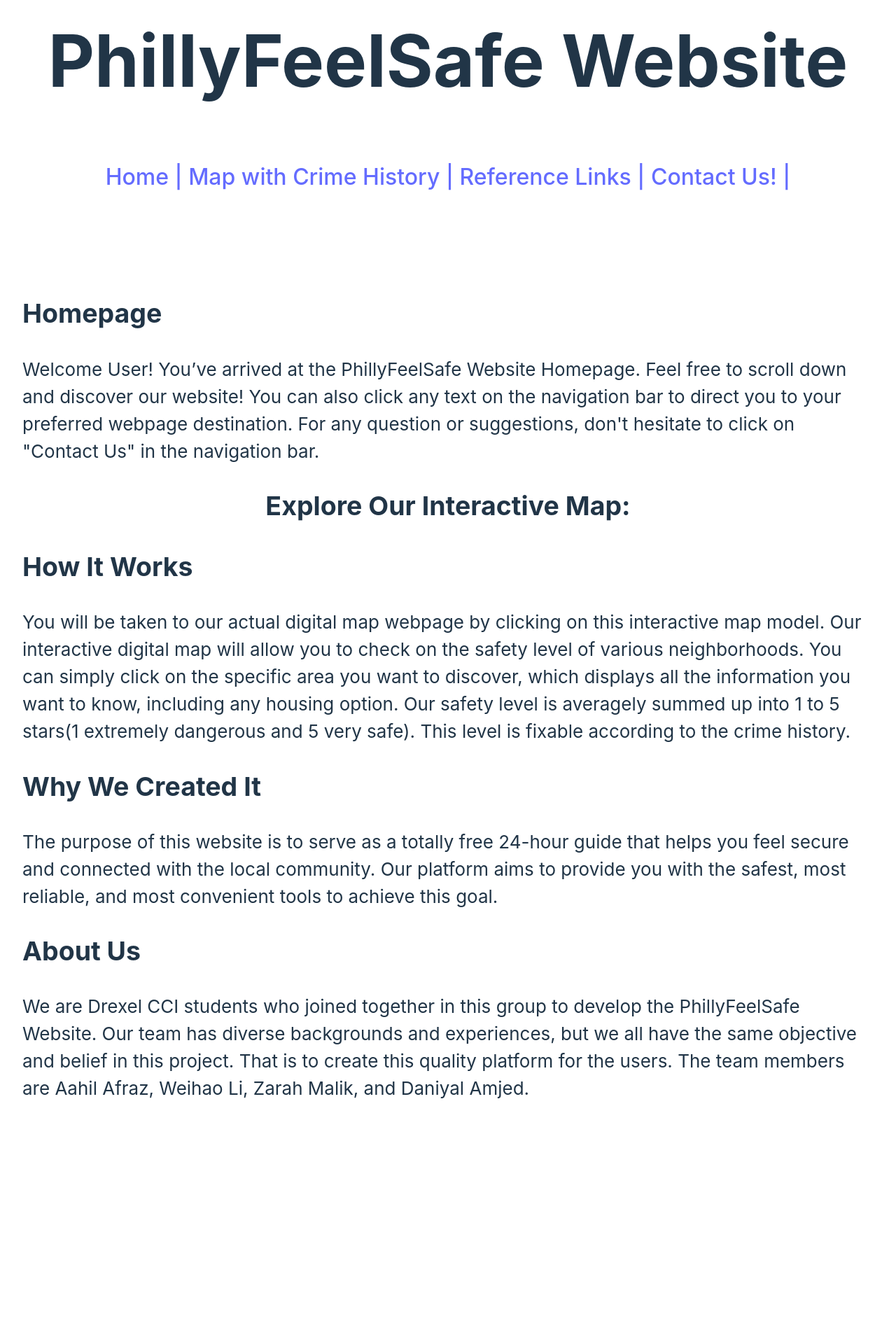
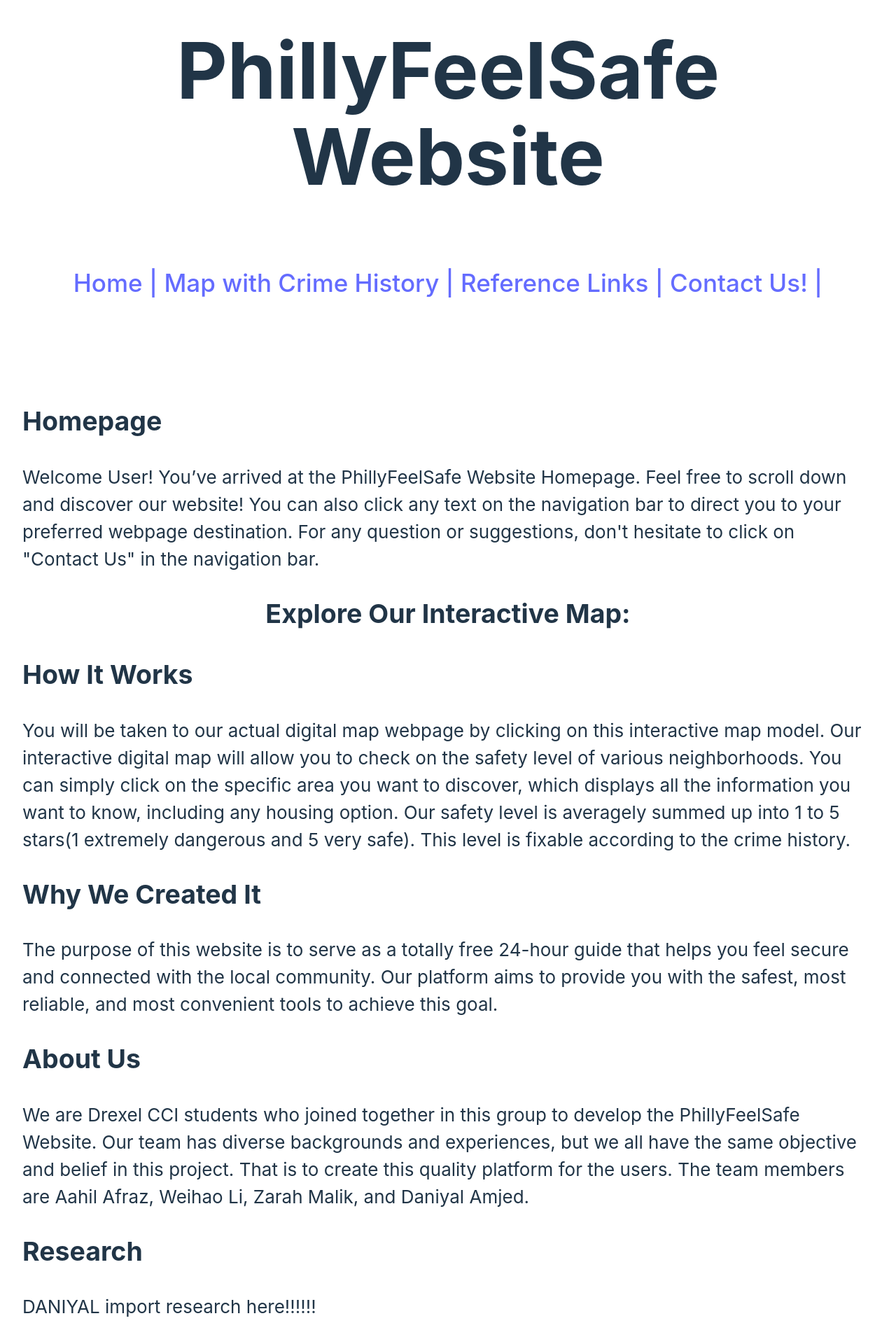
Before and after one commit to stranmirror/PhillyFeelSafe, a React (Vite) app in the folder vite-project/: page / in a window 1280 px wide. Shown: the part 86-2006 px from the top of the page at 70% size. Before the commit the page ends 1718 px from the top, so only its background shows below. Built offline with nearby package versions, Linux system fonts and the light colour scheme.

Commit message:
Place Research on Home Page

```diff
--- a/vite-project/src/App.css
+++ b/vite-project/src/App.css
@@ -5,7 +5,7 @@
   text-align: center;
 }
 .navbar {
-  font-size: 32px;
+  font-size: 35px;
 }
 .home {
   font-size: 25px;
--- a/vite-project/src/Home.jsx
+++ b/vite-project/src/Home.jsx
@@ -43,6 +43,16 @@
                are Aahil Afraz, Weihao Li, Zarah Malik, and Daniyal Amjed.
             </p>
         </div>
+        <div id="Research">
+            <h2>Research</h2>
+            <p>
+                DANIYAL import research here!!!!!!
+
+
+
+
+            </p>
+        </div>
         </div>
 
     );
```
